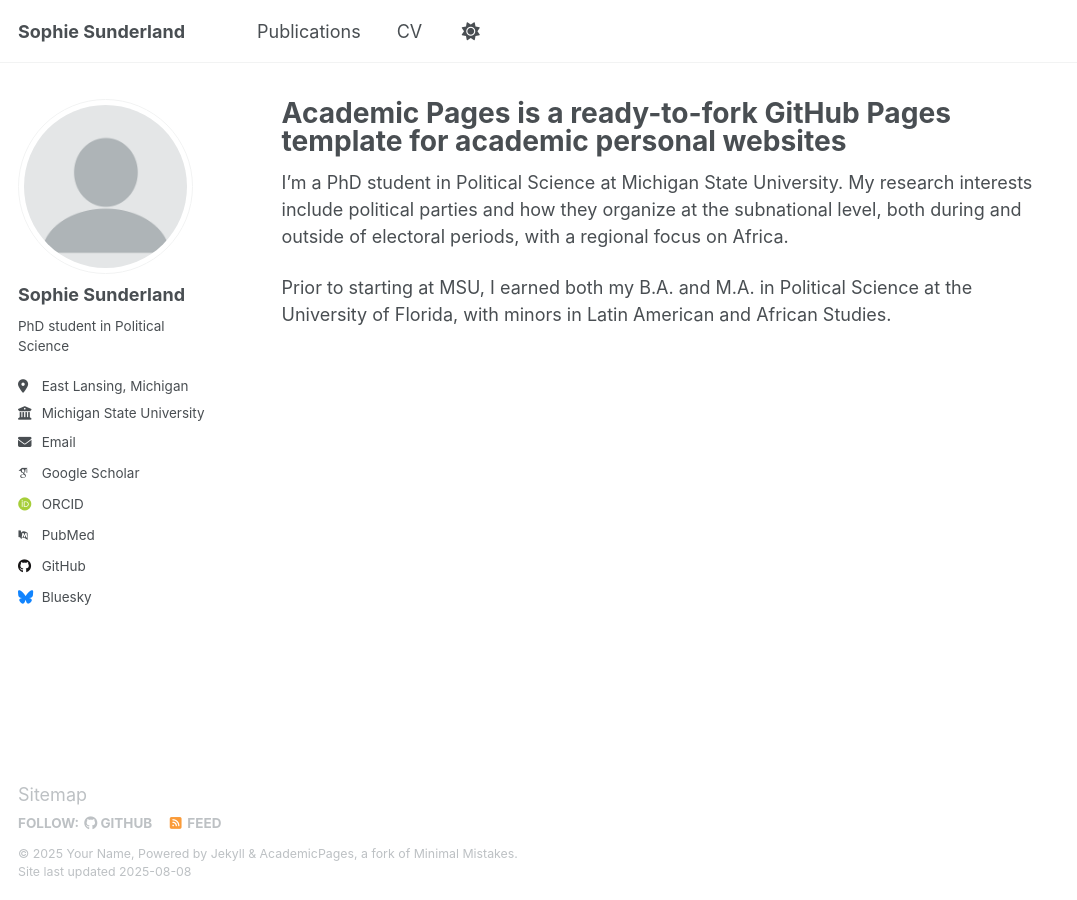
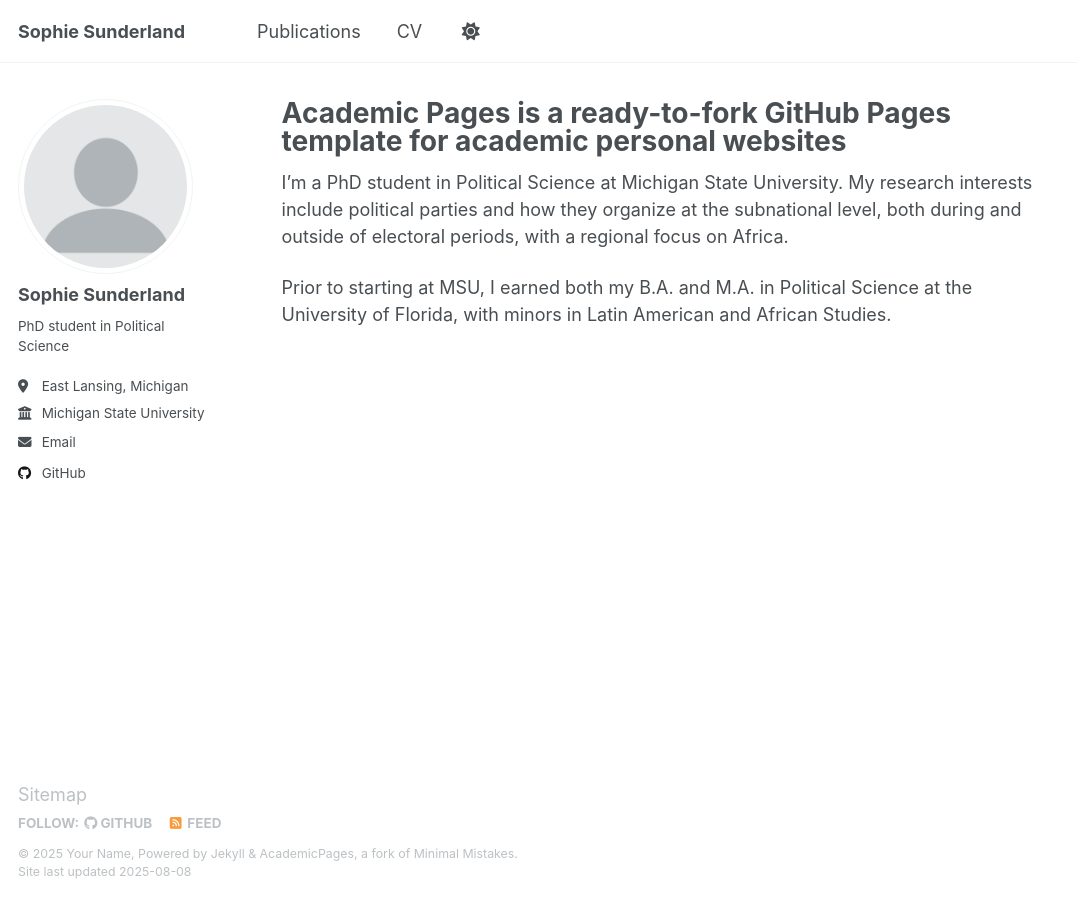
Before and after one commit to sophiesunderland/sophiesunderland.github.io, a Jekyll site: the page built from _pages/about.md, in a window 1280 px wide. Shown: the whole page, without its empty margins (0-1077 px from the left). Built offline with Jekyll 4.4.1, drawn with Linux system fonts in a browser that asks for light colours; some web fonts are replaced; part of the change alters nothing that is shown.

Commit message:
Update _config.yml

```diff
--- a/_config.yml
+++ b/_config.yml
@@ -33,13 +33,14 @@ author:
 
   # Academic websites
   arxiv            : # URL - Update with the correct link to your profile
-  googlescholar    : "https://scholar.google.com/citations?user=PS_CX0AAAAAJ"
+  googlescholar    :
   impactstory      : # URL
-  orcid            : "http://orcid.org/yourorcidurl"
+  orcid            :
   semantic         : # URL
-  pubmed           : "https://www.ncbi.nlm.nih.gov/pubmed/?term=john+snow"
+  pubmed           :
   researchgate     : # URL
   scopus           : # URL
+  Afrobarometer    : "https://www.afrobarometer.org/person/sophie-sunderland/"
 
   # Repositories and software development
   bitbucket        : # Username - Update with your username on the site
@@ -50,7 +51,7 @@ author:
   stackoverflow    : # User number or user number and name (i.e., use "1" or "1/jeff-atwood")
 
   # Social media
-  bluesky          : "bsky.app" # Replace this with you Bluesky username
+  bluesky          : # Replace this with you Bluesky username
   facebook         : # Username
   flickr           : # Username
   foursquare       : # Username
```
